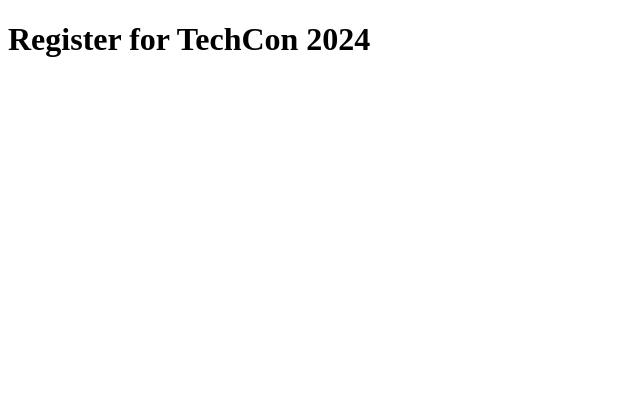
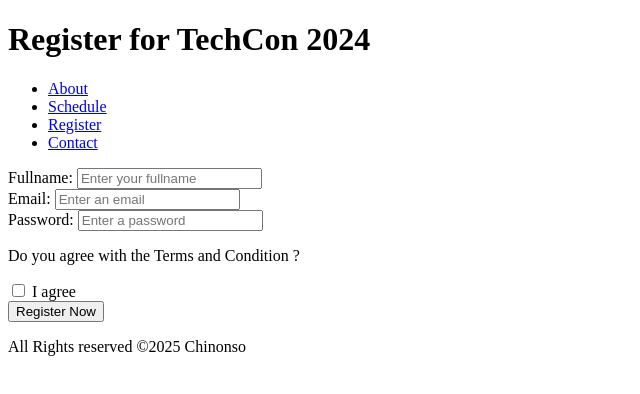
Before and after one commit to NonsoTheTechGuy/TechCon_HTML, a plain HTML site: page techcon_website/register.html in a window 1280 px wide. Shown: the whole page, without its empty margins (0-640 px from the left). Drawn offline with Linux system fonts and the light colour scheme.

Commit message:
Added a form page to the website.

```diff
--- a/techcon_website/register.html
+++ b/techcon_website/register.html
@@ -9,5 +9,30 @@
     <header>
         <h1>Register for TechCon 2024</h1>
     </header>
+    <nav>
+        <ul>
+            <li><a href="#about">About</li></a>
+            <li><a href="#schedule">Schedule</li></a>
+            <li><a href="#register">Register</li></a>
+            <li><a href="#contact">Contact</li></a>
+        </ul>
+    </nav>
+    <main>
+        <form action="">
+            <label for="Fullname">Fullname:</label>
+                <input type="text" placeholder="Enter your fullname"><br>
+            <label for="Email">Email:</label>
+                <input type="email" placeholder="Enter an email" ><br>
+            <label for="password">Password:</label>
+                <input type="password" placeholder="Enter a password"><br>
+            <p>Do you agree with the Terms and Condition ?</p>
+            <input type="checkbox" name="terms" id="terms">
+                <label for="terms">I agree</label><br>
+            <button type="submit">Register Now</button>
+        </form>
+    </main>
+    <footer>
+        <p>All Rights reserved &copy;2025 Chinonso</p>
+    </footer>
 </body>
 </html>
```
